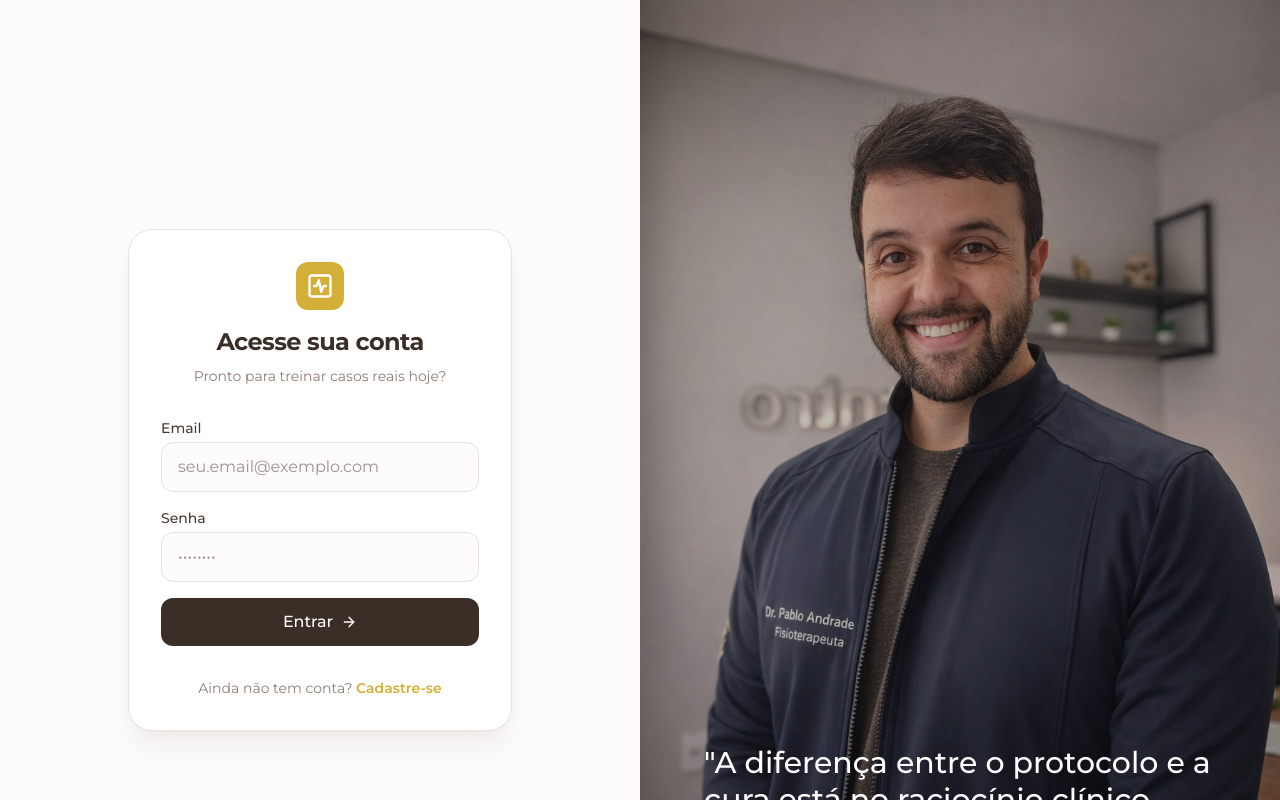
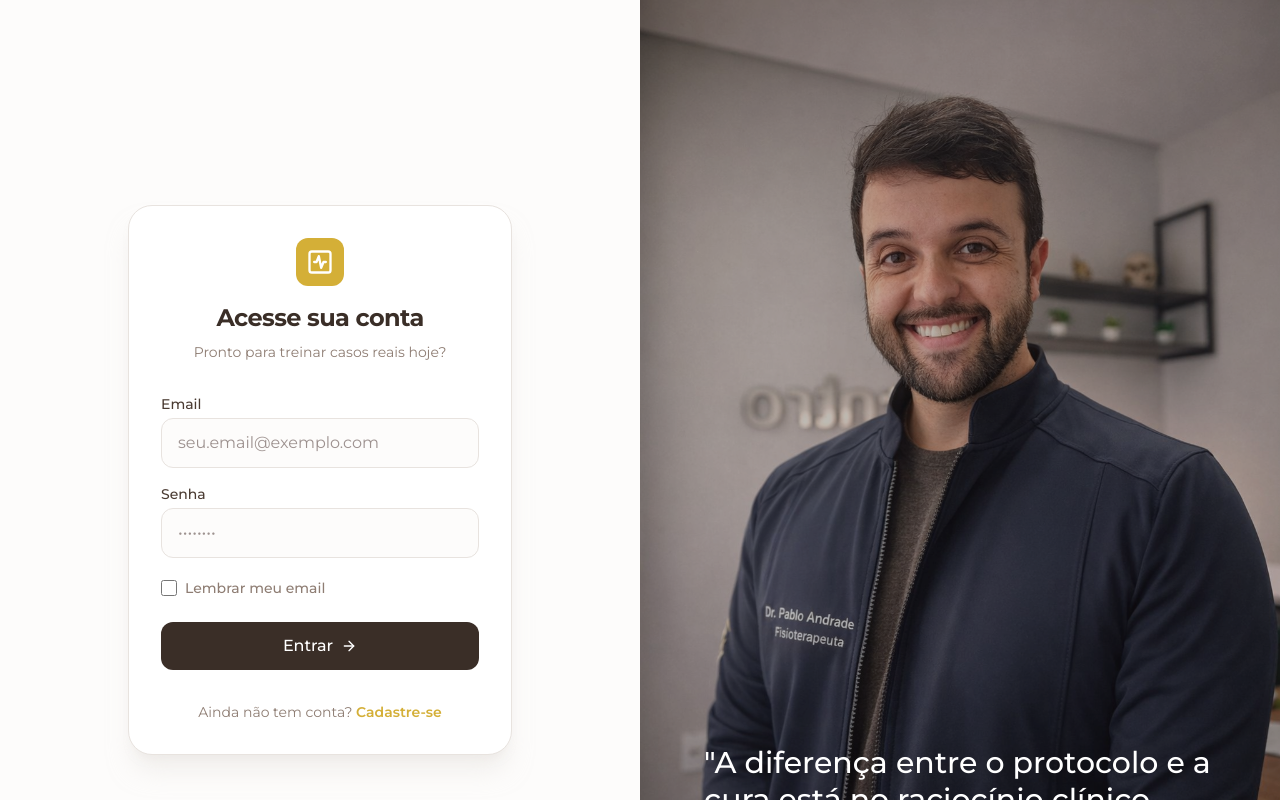
Before and after one commit to pabloandradeoficial/fisiohub, a Next.js app: page /login in a window 1280 px wide. Shown: the top 800 px of the page. Built offline with nearby package versions, Linux system fonts and the light colour scheme.

Commit message:
feat(auth): add Remember Me checkbox and properly configure autocomplete for password managers on login

```diff
--- a/src/app/login/page.tsx
+++ b/src/app/login/page.tsx
@@ -1,6 +1,6 @@
 'use client';
 
-import { useState } from 'react';
+import { useState, useEffect } from 'react';
 import Link from 'next/link';
 import { login } from './actions';
 import { ArrowRight, ActivitySquare } from 'lucide-react';
@@ -8,8 +8,24 @@ import { ArrowRight, ActivitySquare } from 'lucide-react';
 export default function LoginPage() {
   const [error, setError] = useState<string | null>(null);
   const [loading, setLoading] = useState(false);
+  const [email, setEmail] = useState('');
+  const [rememberMe, setRememberMe] = useState(false);
+
+  useEffect(() => {
+    const savedEmail = localStorage.getItem('fisiohub_email');
+    if (savedEmail) {
+      setEmail(savedEmail);
+      setRememberMe(true);
+    }
+  }, []);
 
   async function handleSubmit(formData: FormData) {
+    if (rememberMe) {
+      localStorage.setItem('fisiohub_email', formData.get('email') as string);
+    } else {
+      localStorage.removeItem('fisiohub_email');
+    }
+
     setLoading(true);
     setError(null);
     const res = await login(formData);
@@ -47,6 +63,9 @@ export default function LoginPage() {
                 name="email"
                 type="email"
                 required
+                autoComplete="email"
+                value={email}
+                onChange={(e) => setEmail(e.target.value)}
                 className="w-full px-4 py-3 rounded-xl border border-[#E8E3DF] bg-[#FDFCFB] focus:bg-white focus:outline-none focus:ring-2 focus:ring-[#D4AF37]/20 focus:border-[#D4AF37] transition-colors"
                 placeholder="seu.email@exemplo.com"
               />
@@ -58,9 +77,23 @@ export default function LoginPage() {
                 name="password"
                 type="password"
                 required
+                autoComplete="current-password"
                 className="w-full px-4 py-3 rounded-xl border border-[#E8E3DF] bg-[#FDFCFB] focus:bg-white focus:outline-none focus:ring-2 focus:ring-[#D4AF37]/20 focus:border-[#D4AF37] transition-colors"
                 placeholder="••••••••"
               />
+            </div>
+
+            <div className="flex items-center gap-2 pt-1 pb-2">
+              <input
+                type="checkbox"
+                id="remember"
+                checked={rememberMe}
+                onChange={(e) => setRememberMe(e.target.checked)}
+                className="w-4 h-4 rounded border-[#E8E3DF] text-[#D4AF37] focus:ring-[#D4AF37]"
+              />
+              <label htmlFor="remember" className="text-sm font-medium text-[#8E7D73] cursor-pointer hover:text-[#4A3B32] transition-colors">
+                Lembrar meu email
+              </label>
             </div>
 
             <button
```
